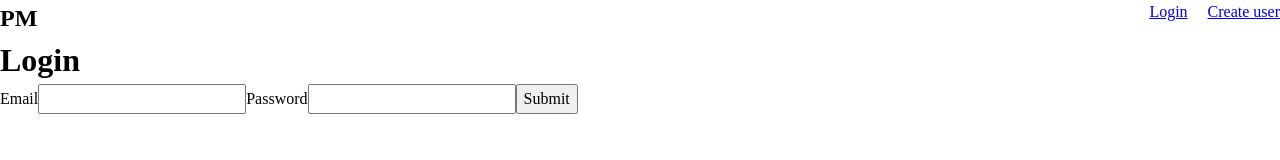
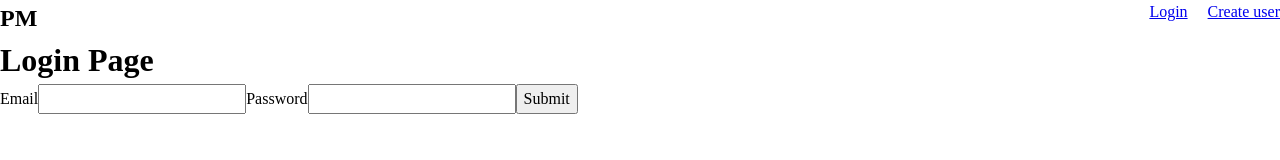
Before and after one commit to pytest3/project-management-app, a React (Vite) app: page / in a window 1280 px wide. Shown: the top 160 px of the page. Built offline with nearby package versions, Linux system fonts and the light colour scheme; no server answers.

Commit message:
feat: sign in user to firebase auth using useLogin hook

```diff
--- a/src/components/LoginForm.jsx
+++ b/src/components/LoginForm.jsx
@@ -1,16 +1,21 @@
 import { useState } from "react";
+import useLogin from "../hooks/use-login";
+import { useContext } from "react";
+import { AuthContext } from "../store/auth-context";
 
 export default function LoginForm() {
   const [email, setEmail] = useState("");
   const [password, setPassword] = useState("");
+  const { login } = useLogin();
+
   const handleSubmit = (e) => {
     e.preventDefault();
-    const user = { email, password };
-    console.log(user);
+    login(email, password);
   };
+
   return (
     <>
-      <h1>Login</h1>
+      <h1>Login Page</h1>
       <form onSubmit={handleSubmit}>
         <label htmlFor="email">Email</label>
         <input
@@ -18,7 +23,7 @@ export default function LoginForm() {
           type="email"
           onChange={(e) => setEmail(e.target.value)}
         ></input>
-        <label htmlFor="email">Password</label>
+        <label htmlFor="password">Password</label>
         <input
           name="password"
           type="password"
```
